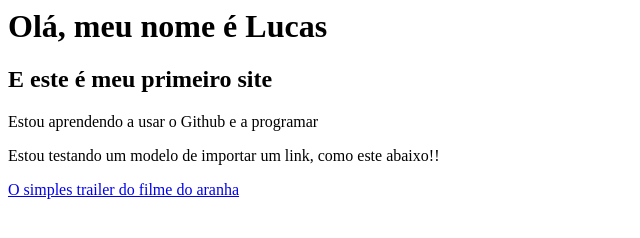
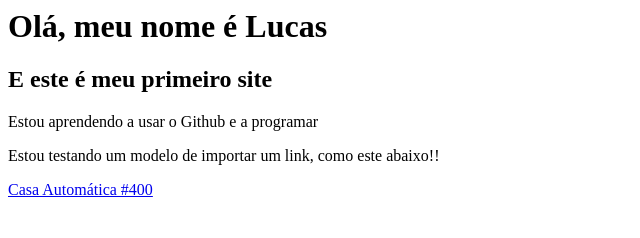
Before and after one commit to LinkdeZelda/Html-simples, a plain HTML site: page index.html in a window 1280 px wide. Shown: the whole page, without its empty margins (0-640 px from the left). Drawn offline with Linux system fonts and the light colour scheme.

Commit message:
Update index.html

```diff
--- a/index.html
+++ b/index.html
@@ -2,4 +2,4 @@
 <h2>E este é meu primeiro site</h2>
 <p>Estou aprendendo a usar o Github e a programar</p>
 <p>Estou testando um modelo de importar um link, como este abaixo!!</p>
-<a href="https://youtu.be/PlulyWs1kS4?si=5AQmNwKZG1Elui8e">O simples trailer do filme do aranha</a>
+<a href="https://youtu.be/oDVH4HnGByU?si=2ebVznMunHIu2LDx">Casa Automática #400</a>
```
